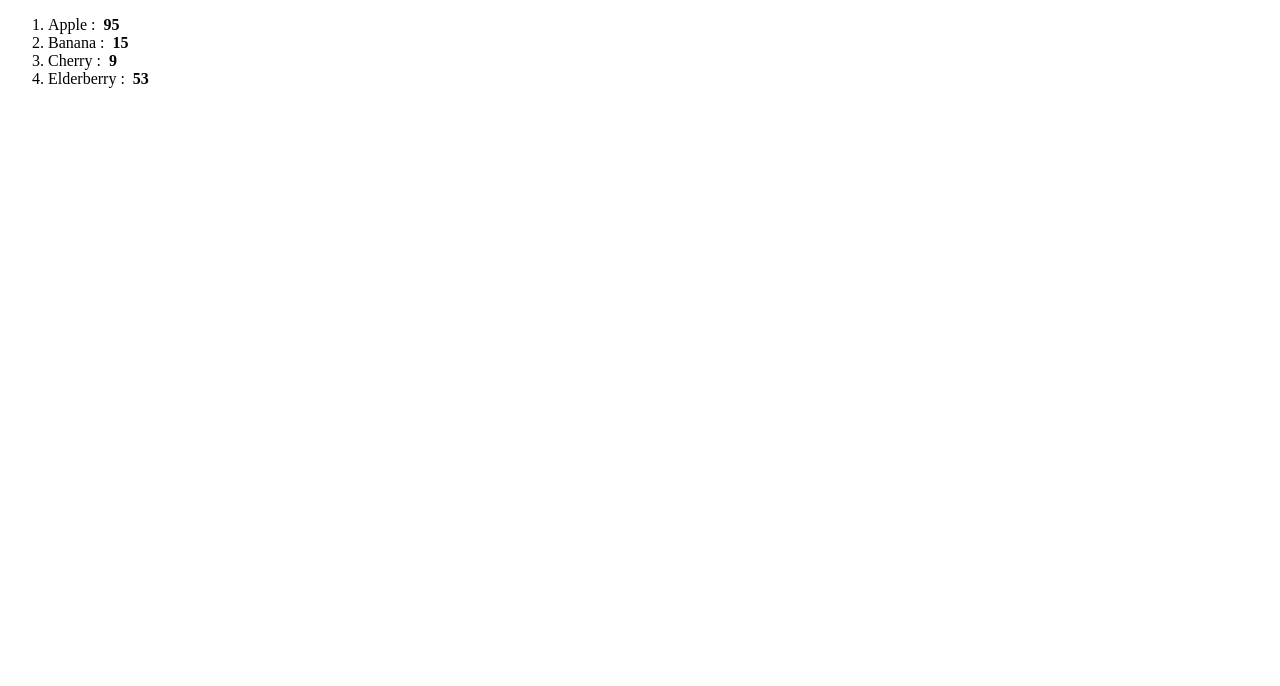
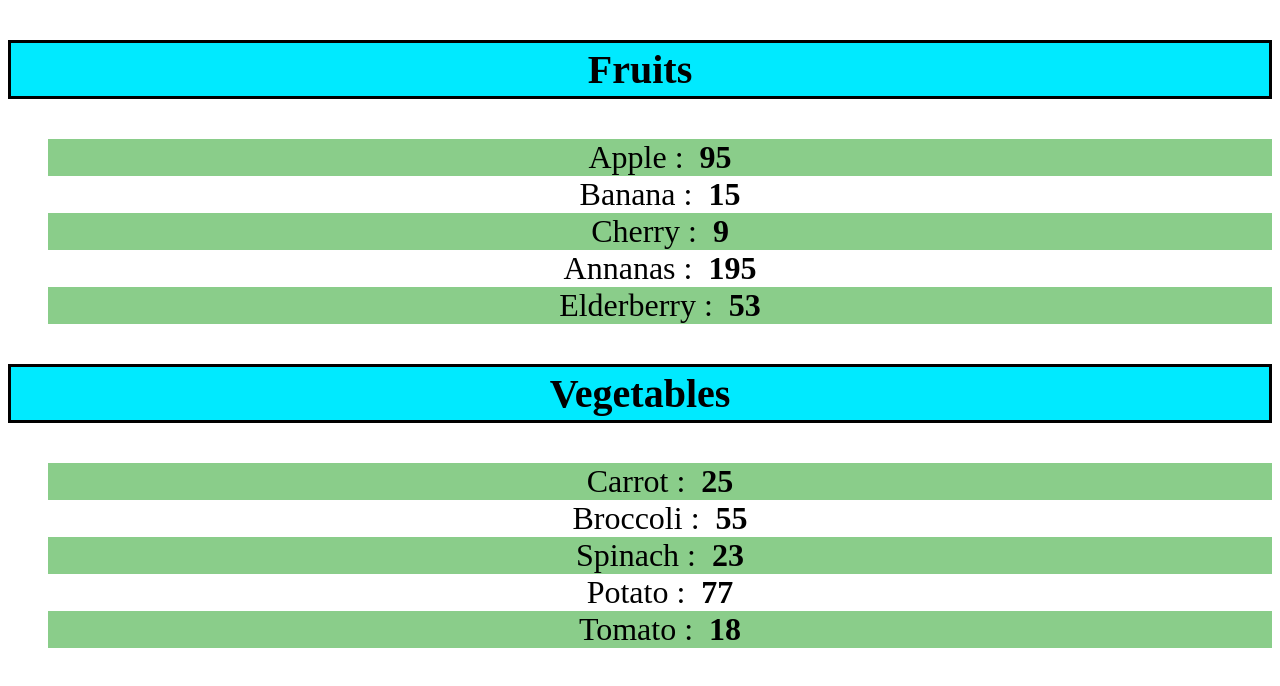
Before and after one commit to krzysztofautomatyk/ReactLearn, a React (Vite) app: page / in a window 1280 px wide. Shown: the top 686 px of the page. Built offline with nearby package versions, Linux system fonts and the light colour scheme.

Commit message:
6.2 Render Lists with props

```diff
--- a/src/App.jsx
+++ b/src/App.jsx
@@ -1,11 +1,35 @@
 import List  from "./List"
 
 function App() {
+
+  const fruits = [
+    {id:1 ,name:"Apple",calories:95},
+    {id:2 ,name:"Banana",calories:15},
+    {id:3 ,name:"Cherry",calories:9},
+    {id:4 ,name:"Annanas ",calories:195},
+    {id:5 ,name:"Elderberry",calories:53}
+  ];
+
+  const vegetables = [
+    { id: 1, name: "Carrot", calories: 25 },
+    { id: 2, name: "Broccoli", calories: 55 },
+    { id: 3, name: "Spinach", calories: 23 },
+    { id: 4, name: "Potato", calories: 77 },
+    { id: 5, name: "Tomato", calories: 18 }
+  ];
+
+  /*
+  const vegetables = [
+
+  ];
+*/
+
   return (
     <>
-      <List/>
+      {fruits.length > 0 ? <List items={fruits} category="Fruits" /> : <p>No fruits available</p>}
+      {vegetables.length > 0 && <List items={vegetables} category="Vegetables" />}
     </>
-  )
+  );
 }
 
 export default App
--- a/src/List.jsx
+++ b/src/List.jsx
@@ -1,35 +1,38 @@
-
+import PropTypes from "prop-types";
 
 function List(props) {
+  const category = props.category;
+  const itemsList = props.items;
 
-    const fruits = [
-      {id:1 ,name:"Apple",calories:95},
-      {id:2 ,name:"Banana",calories:15},
-      {id:3 ,name:"Cherry",calories:9},
-      {id:4 ,name:"Annanas ",calories:195},
-      {id:5 ,name:"Elderberry",calories:53}
-    ];
+  const listItems = itemsList.map((items) => (
+    <li key={items.id}>
+      {items.name} : &nbsp;
+      <b>{items.calories}</b>
+    </li>
+  ));
 
-    //fruits.sort((a, b) => a.calories - b.calories); // sort by calories in ascending order
-    //fruits.sort((a, b) => b.calories - a.calories); // sort by calories in descending
-    //fruits.sort((a, b) => a.name.localeCompare(b.name)); // sort by name in ascending order
-    //fruits.sort((a, b) => b.name.localeCompare(a.name)); // sort by name in descending
-/*
-    const listItems = fruits.map((fruit => <li key={fruit.id}>
-      {fruit.name} : &nbsp;
-      <b>{fruit.calories}</b></li>));
-*/
-    const lowCalories = fruits.filter(fruit => fruit.calories < 110);
+  return (
+    <>
+      <h3 className="list-category">{category}</h3>
+      <ol className="items">{listItems}</ol>
+    </>
+  );
+}
 
-    const listItems = lowCalories.map((lowCalories => <li key={lowCalories.id}>
-                                                  {lowCalories.name} : &nbsp;
-                                                  <b>{lowCalories.calories}</b></li>));
+List.defaultProps = {
+  category: "Category",
+  items: PropTypes.arrayOf(
+    PropTypes.shape({
+      id: PropTypes.number,
+      name: PropTypes.string,
+      calories: PropTypes.number,
+    })
+  ),
+};
 
-return (
-    <ol>
-      {listItems}
-    </ol>
-    );
-  }
+List.propTypes = {
+  category: PropTypes.string,
+  items: PropTypes.array,
+};
 
 export default List;
--- a/src/index.css
+++ b/src/index.css
@@ -1,17 +1,29 @@
-.welcome-message {
-  background-color: hsl(117, 83%, 28%);
+.list-category {
+  font-size: 2.5em;
+  font-weight: bold;
+  color: Ohs1(0, 20%);
+  margin-bottom: łepx;
+  text-align: center;
+  border: 3px solid;
+  border-radius: Spx;
+  background-color: hsl(185, 100%, 50%);
+  padding: 3px;
+}
+
+.items li{
+  font-size: 2em;
+  list-style: none;
+  color: Ohsl(e, 25%);
+  text-align: center;
+  margin: 0;
+}
+
+.items li:nth-child(odd){
+  background-color: hsla(120, 85%, 32%, 0.48);
+}
+
+.list-category:hover{
+  background-color: hsl(185, 100%, 50%);
   color: white;
-  padding: 10px 20px;
-  border-radius: 5px;
-  border: none;
   cursor: pointer;
 }
-
-.sign-up {
-  background-color: hsl(0, 83%, 28%);
-  color: white;
-  padding: 10px 20px;
-  border-radius: 5px;
-  border: none;
-  cursor: pointer;
-}
```
